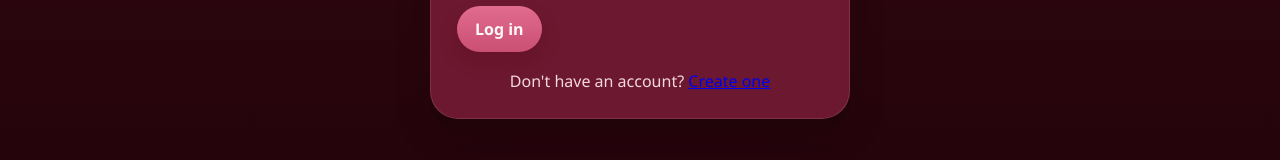
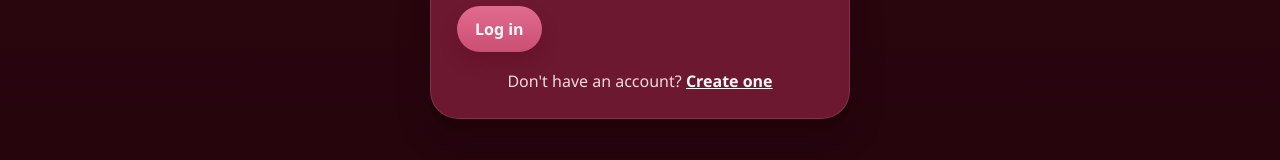
Before and after one commit to ayahassaad/sipLog, a React (Vite) app in the folder client/: page /login in a window 1280 px wide. Shown: the part 366-526 px from the top of the page. Built offline with nearby package versions, Linux system fonts and the light colour scheme; no server answers.

Commit message:
style: make login/register switch links white instead of default browser blue

```diff
--- a/client/src/App.css
+++ b/client/src/App.css
@@ -581,6 +581,16 @@ textarea:focus {
   color: var(--text-soft, inherit);
 }
 
+.auth-switch a {
+  color: var(--berry-dark);
+  font-weight: 700;
+  text-decoration: underline;
+}
+
+.auth-switch a:hover {
+  color: var(--accent-strong);
+}
+
 .top-bar {
   display: flex;
   justify-content: space-between;
```
